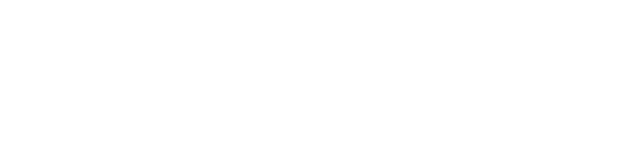
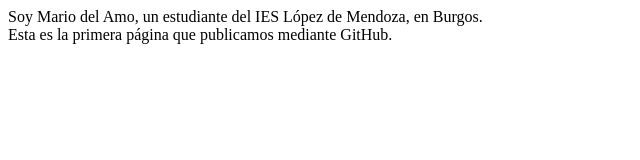
Before and after one commit to Mario-amoalc/Mendoza, a plain HTML site: page index.html in a window 1280 px wide. Shown: the whole page, without its empty margins (0-640 px from the left). Drawn offline with Linux system fonts and the light colour scheme.

Commit message:
Update index.html

```diff
--- a/index.html
+++ b/index.html
@@ -1,5 +1,13 @@
 <html>
+  <head>
+    <title>
+      Mi priemra página en GitHub.
+    </title>
+  </head>
   <body>
-
+    <p>
+      Soy Mario del Amo, un estudiante del IES López de Mendoza, en Burgos.<br>
+      Esta es la primera página que publicamos mediante GitHub.
+    </p>
   </body>
 </html>
```
